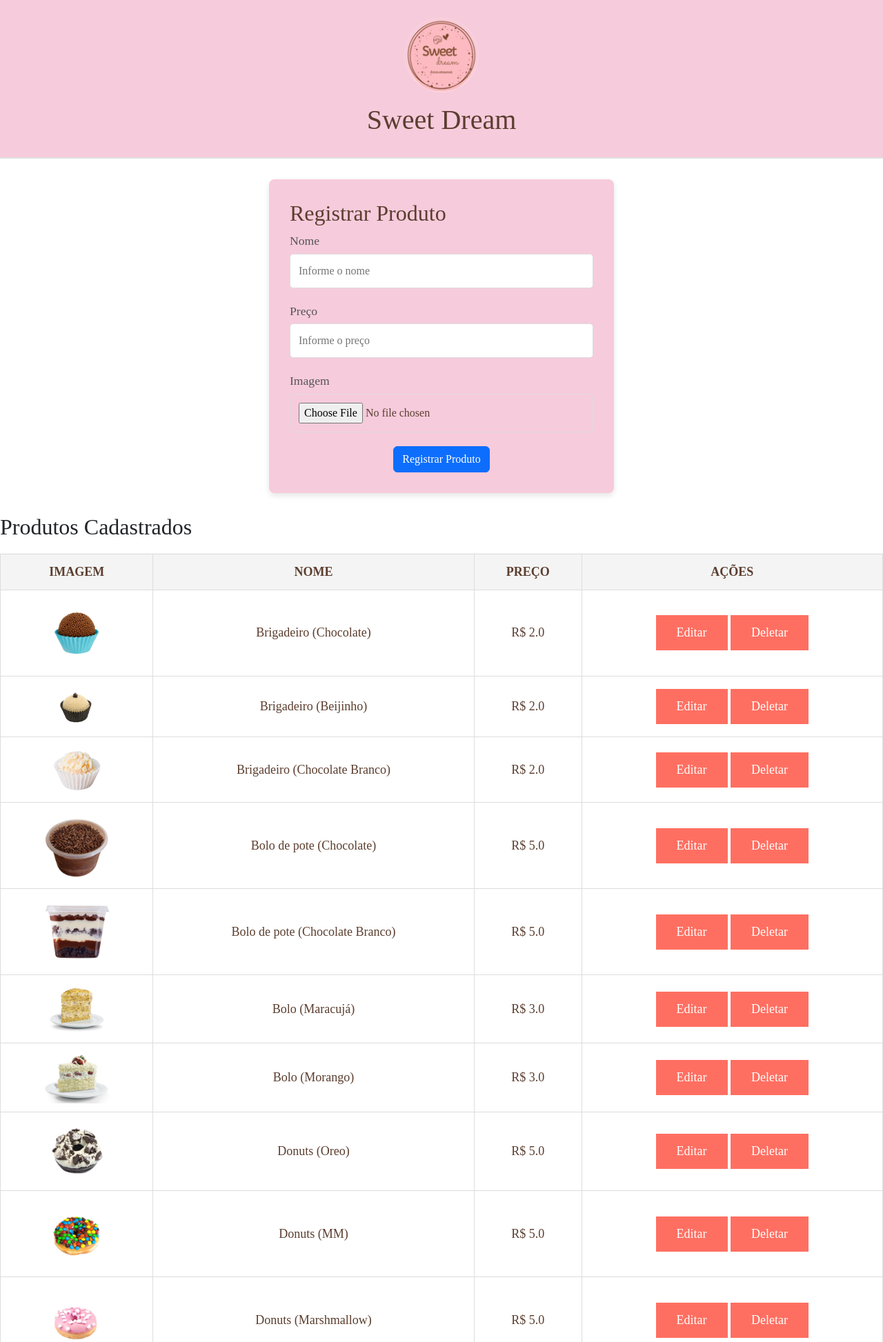
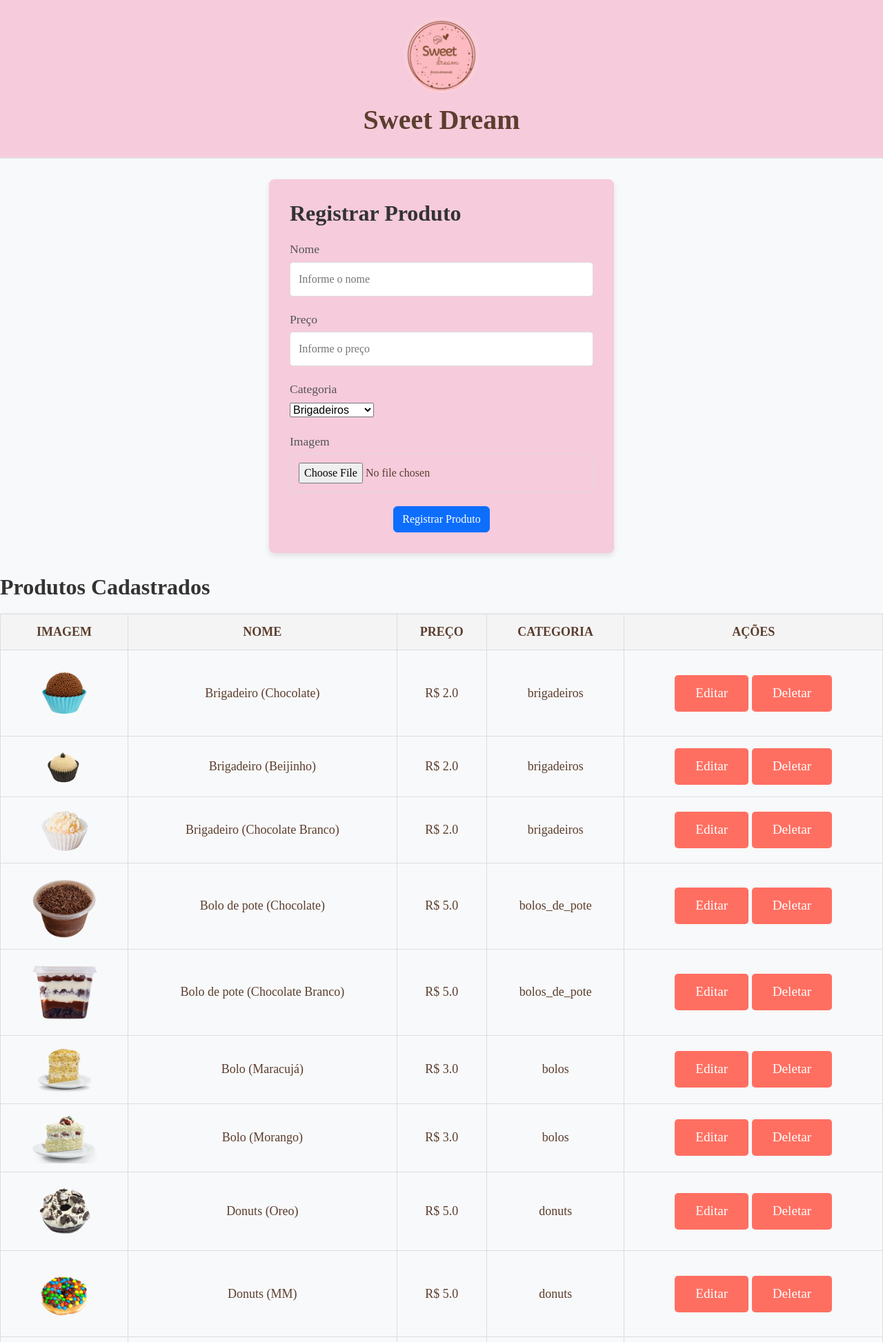
Before and after one commit to henryypk/Site, a Flask app: page /crud in a window 1280 px wide. Shown: the top 1946 px of the page at 69% size. Run offline with Flask 3, Linux system fonts and the light colour scheme; data comes from the database, SQL or seed files in the repository; both versions use the stored data as it was after the commit; some libraries are stand-ins or nearby versions; some web fonts are replaced.

Commit message:
fuca esteve aqui

```diff
--- a/main.py
+++ b/main.py
@@ -23,12 +23,13 @@ app.config['ALLOWED_EXTENSIONS'] = ALLOWED_EXTENSIONS
 
 db = SQLAlchemy(app)
 
-# Modelo do Produto
+# Modelo do Produto com a coluna categoria
 class Produto(db.Model):
     id = db.Column(db.Integer, primary_key=True)
     nome = db.Column(db.String(100), nullable=False)
     preco = db.Column(db.Float, nullable=False)
     imagem = db.Column(db.String(200), nullable=False)
+    categoria = db.Column(db.String(50), nullable=False)  # Coluna categoria
 
     def __repr__(self):
         return f'<Produto {self.nome}>'
@@ -44,22 +45,24 @@ def allowed_file(filename):
 # Rotas
 @app.route('/')
 def home():
-    produtos = Produto.query.all()
+    produtos = Produto.query.all()  # Obtemos todos os produtos cadastrados
     return render_template('index.html', produtos=produtos)
 
 @app.route('/crud', methods=['GET', 'POST'])
 def crud():
     if request.method == 'POST':
-        # Verifica se é para editar ou criar
+        # Recebe os dados do formulário
         produto_id = request.form.get('id')  # Verifica se existe um ID no formulário
         nome = request.form['nome']
         preco = request.form['preco']
         imagem = request.files['imagem']
+        categoria = request.form['categoria']  # Captura a categoria selecionada
 
         if produto_id:  # Se existir um ID, é uma edição
             produto = Produto.query.get_or_404(produto_id)
             produto.nome = nome
             produto.preco = float(preco)
+            produto.categoria = categoria  # Atualiza a categoria
 
             if imagem and allowed_file(imagem.filename):
                 filename = secure_filename(imagem.filename)
@@ -73,7 +76,7 @@ def crud():
                 filename = secure_filename(imagem.filename)
                 imagem_path = os.path.join(app.config['UPLOAD_FOLDER'], filename)
                 imagem.save(imagem_path)
-                novo_produto = Produto(nome=nome, preco=float(preco), imagem=f'static/imagens/{filename}')
+                novo_produto = Produto(nome=nome, preco=float(preco), imagem=f'static/imagens/{filename}', categoria=categoria)  # Adiciona categoria
                 db.session.add(novo_produto)
                 db.session.commit()
 
@@ -94,9 +97,7 @@ def deletar(id):
     produto = Produto.query.get_or_404(id)  # Busca o produto ou retorna 404 se não existir
     db.session.delete(produto)  # Remove o produto do banco de dados
     db.session.commit()  # Salva as alterações
-    return redirect(url_for('crud'))
-
-
+    return redirect(url_for('crud'))  # Redireciona para a página de CRUD
 
 if __name__ == '__main__':
     app.run(debug=True)
--- a/static/script.js
+++ b/static/script.js
@@ -1,5 +1,117 @@
+document.addEventListener("DOMContentLoaded", () => {
+  const buttons = document.querySelectorAll(".tipos");
+  const items = document.querySelectorAll(".produtos");
+  let activeFilter = null; // Para rastrear o filtro ativo
+
+  buttons.forEach(button => {
+    button.addEventListener("click", () => {
+      const filter = button.getAttribute("data-filter");
+
+      // Alternar o filtro ativo
+      if (activeFilter === filter) {
+        activeFilter = null; // Remover o filtro
+        showAllItems(); // Mostrar todos os itens
+      } else {
+        activeFilter = filter; // Atualizar o filtro ativo
+        filterItems(filter); // Filtrar itens
+      }
+    });
+  });
+
+  // Filtra os itens com a categoria selecionada
+  function filterItems(filter) {
+    items.forEach(item => {
+      if (item.classList.contains(filter)) {
+        fadeIn(item); // Se o item tiver a categoria, mostre-o
+      } else {
+        fadeOut(item); // Caso contrário, esconda
+      }
+    });
+  }
+
+  // Mostra todos os itens
+  function showAllItems() {
+    items.forEach(item => fadeIn(item)); // Mostra todos os itens
+  }
+
+  function fadeIn(element) {
+    element.style.display = "flex"; // Garante que o item seja exibido como flex
+    setTimeout(() => {
+      element.style.transition = "opacity 0.5s ease";
+      element.style.opacity = "1"; // Aumenta a opacidade
+    }, 0);
+  }
+
+  function fadeOut(element) {
+    element.style.transition = "opacity 0.5s ease";
+    element.style.opacity = "0"; // Diminuir a opacidade
+    setTimeout(() => {
+      element.style.display = "none"; // Esconde após o fade
+    }, 500); // Tempo igual ao do fade (0.5s)
+  }
+
+});
+
 const carousel = new bootstrap.Carousel('#myCarousel')
 
-function butao(){
-    alert('Compra realizada com sucesso!');
-  }
+function butao() {
+  alert('Compra realizada com sucesso!');
+}
+
+// document.addEventListener("DOMContentLoaded", () => {
+//   console.log('oi');
+//   const buttons = document.querySelectorAll(".tipos");
+//   const items = document.querySelectorAll(".produtos");
+//   let activeFilter = null; // Para rastrear o filtro ativo
+
+//   // Quando um botão de filtro for clicado, alterna entre os filtros
+//   buttons.forEach(button => {
+//     button.addEventListener("click", () => {
+//       const filter = button.getAttribute("data-filter");
+//       console.log('oi');
+
+//       // Alternar o filtro ativo
+//       if (activeFilter === filter) {
+//         activeFilter = null; // Remover o filtro
+//         showAllItems(); // Mostrar todos os itens
+//       } else {
+//         activeFilter = filter; // Atualizar o filtro ativo
+//         filterItems(filter); // Filtrar itens
+//       }
+//     });
+//   });
+
+//   // Filtra os itens com a categoria selecionada
+//   function filterItems(filter) {
+//     items.forEach(item => {
+//       if (item.classList.contains(filter)) {
+//         fadeIn(item); // Se o item tiver a categoria, mostre-o
+//       } else {
+//         fadeOut(item); // Caso contrário, esconda
+//       }
+//     });
+//   }
+
+//   // Mostra todos os itens
+//   function showAllItems() {
+//     items.forEach(item => fadeIn(item)); // Mostra todos os itens
+//   }
+
+//   // Função para aplicar fade-out (esconder)
+//   function fadeOut(element) {
+//     element.style.transition = "opacity 0.5s ease";
+//     element.style.opacity = "0"; // Diminuir a opacidade
+//     setTimeout(() => {
+//       element.style.display = "none"; // Esconde após o fade
+//     }, 500); // Tempo igual ao do fade (0.5s)
+//   }
+
+//   // Função para aplicar fade-in (mostrar)
+//   function fadeIn(element) {
+//     element.style.display = "flex"; // Garante que o item seja exibido como flex
+//     setTimeout(() => {
+//       element.style.transition = "opacity 0.5s ease";
+//       element.style.opacity = "1"; // Aumenta a opacidade
+//     }, 0);
+//   }
+// });
--- a/static/style.css
+++ b/static/style.css
@@ -23,7 +23,7 @@ header {
     border-bottom: 2px solid #f1c1d1;
     box-shadow: 0 4px 6px rgba(0, 0, 0, 0.1);
     margin-bottom: 15px;
-    opacity: 0.6;
+    opacity: 0.8;
 }
 
 .icone img {
--- a/static/style1.css
+++ b/static/style1.css
@@ -119,12 +119,12 @@ footer {
 
 .redes {
     margin-top: 10px;
-  }
+}
 
 .redes a {
     font-family: 'Sour Gummy', serif;
     text-decoration: none;
-    color: #000;
+    color: #5b3e2f;
     font-size: 27px;
     display: flex;
     align-items: center;
@@ -132,11 +132,9 @@ footer {
 }
 
 .redes a i {
-    color: #000;
     margin-right: 10px;
     font-size: 40px;
 }
-
 .icone img {
     cursor: pointer;
     width: 120px;
--- a/templates/crud.html
+++ b/templates/crud.html
@@ -4,11 +4,13 @@
 <head>
     <meta charset="UTF-8">
     <meta name="viewport" content="width=device-width, initial-scale=1.0">
-    <link rel="stylesheet" href="/static/style1.css">
     <link rel="preconnect" href="https://fonts.googleapis.com">
     <link rel="preconnect" href="https://fonts.gstatic.com" crossorigin>
     <link href="https://fonts.googleapis.com/css2?family=Sour+Gummy:ital,wght@0,100..900;1,100..900&display=swap" rel="stylesheet">
     <link rel="stylesheet" href="https://cdn.jsdelivr.net/npm/bootstrap@5.3.3/dist/css/bootstrap.min.css" integrity="sha384-QWTKZyjpPEjISv5WaRU9OFeRpok6YctnYmDr5pNlyT2bRjXh0JMhjY6hW+ALEwIH" crossorigin="anonymous">
+    <link href="//maxcdn.bootstrapcdn.com/font-awesome/4.1.0/css/font-awesome.min.css" rel="stylesheet">
+    <link href='https://fonts.googleapis.com/css?family=Lato' rel='stylesheet' type='text/css'>
+    <link rel="stylesheet" href="/static/style1.css">
     <title>Crud</title>
 </head>
 
@@ -43,6 +45,17 @@
                     <input type="number" id="preco" name="preco" value="{{ produto_editar.preco if produto_editar else '' }}" placeholder="Informe o preço" required>
                 </div>
 
+                <!-- Novo campo select para categoria -->
+                <div class="form-group">
+                    <label for="categoria">Categoria</label>
+                    <select id="categoria" name="categoria" required>
+                        <option value="brigadeiros" {% if produto_editar and produto_editar.categoria == 'brigadeiros' %}selected{% endif %}>Brigadeiros</option>
+                        <option value="bolos_de_pote" {% if produto_editar and produto_editar.categoria == 'bolos_de_pote' %}selected{% endif %}>Bolos de Pote</option>
+                        <option value="bolos" {% if produto_editar and produto_editar.categoria == 'bolos' %}selected{% endif %}>Bolos</option>
+                        <option value="donuts" {% if produto_editar and produto_editar.categoria == 'donuts' %}selected{% endif %}>Donuts</option>
+                    </select>
+                </div>
+
                 <div class="form-group">
                     <label for="imagem">Imagem</label>
                     <input type="file" id="imagem" name="imagem">
@@ -58,7 +71,8 @@
                     </button>
                 </div>
             </form>
-    </div>
+        </div>
+
             <h2>Produtos Cadastrados</h2>
             <table class="tabela-produtos">
                 <thead>
@@ -66,23 +80,21 @@
                         <th>Imagem</th>
                         <th>Nome</th>
                         <th>Preço</th>
+                        <th>Categoria</th>  <!-- Coluna de categoria -->
                         <th>Ações</th>
                     </tr>
                 </thead>
                 <tbody>
                     {% for produto in produtos %}
                     <tr>
-                        <td>
-                            <img src="{{ produto.imagem }}" alt="{{ produto.nome }}" style="width: 100px;">
-                        </td>
+                        <td><img src="{{ produto.imagem }}" alt="{{ produto.nome }}" style="width: 100px;"></td>
                         <td>{{ produto.nome }}</td>
                         <td>R$ {{ produto.preco }}</td>
+                        <td>{{ produto.categoria }}</td>  <!-- Exibe a categoria -->
                         <td>
-                            <!-- Botão Editar -->
                             <a href="{{ url_for('crud') }}?editar={{ produto.id }}">
                                 <button type="submit">Editar</button>
                             </a>
-                            <!-- Botão Deletar -->
                             <form action="{{ url_for('deletar', id=produto.id) }}" method="POST" style="display: inline;">
                                 <button type="submit" onclick="return confirm('Tem certeza que deseja deletar este produto?')">Deletar</button>
                             </form>
@@ -97,7 +109,7 @@
     </main>
 
 
-    <footer>
+<footer>
         <p>Sweet Dream</p>
         <div class="redes">
           <a href="https://www.instagram.com/sd.sweet_dream_" target="_blank">
```
Also changed, not shown: templates/index.html (+3 -6 lines), doceria.db, static/imagens/61W9I3BM5TL._AC_UF8941000_QL80_.jpg (added).
